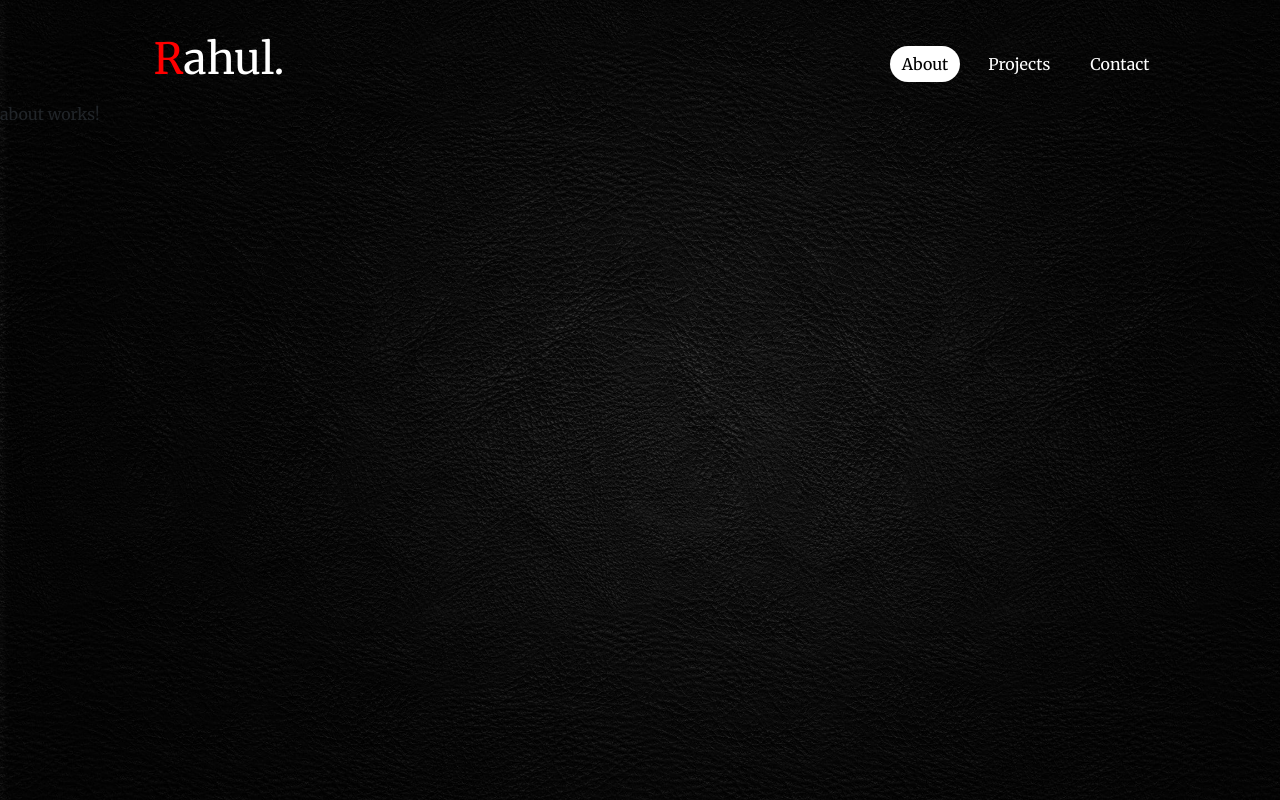
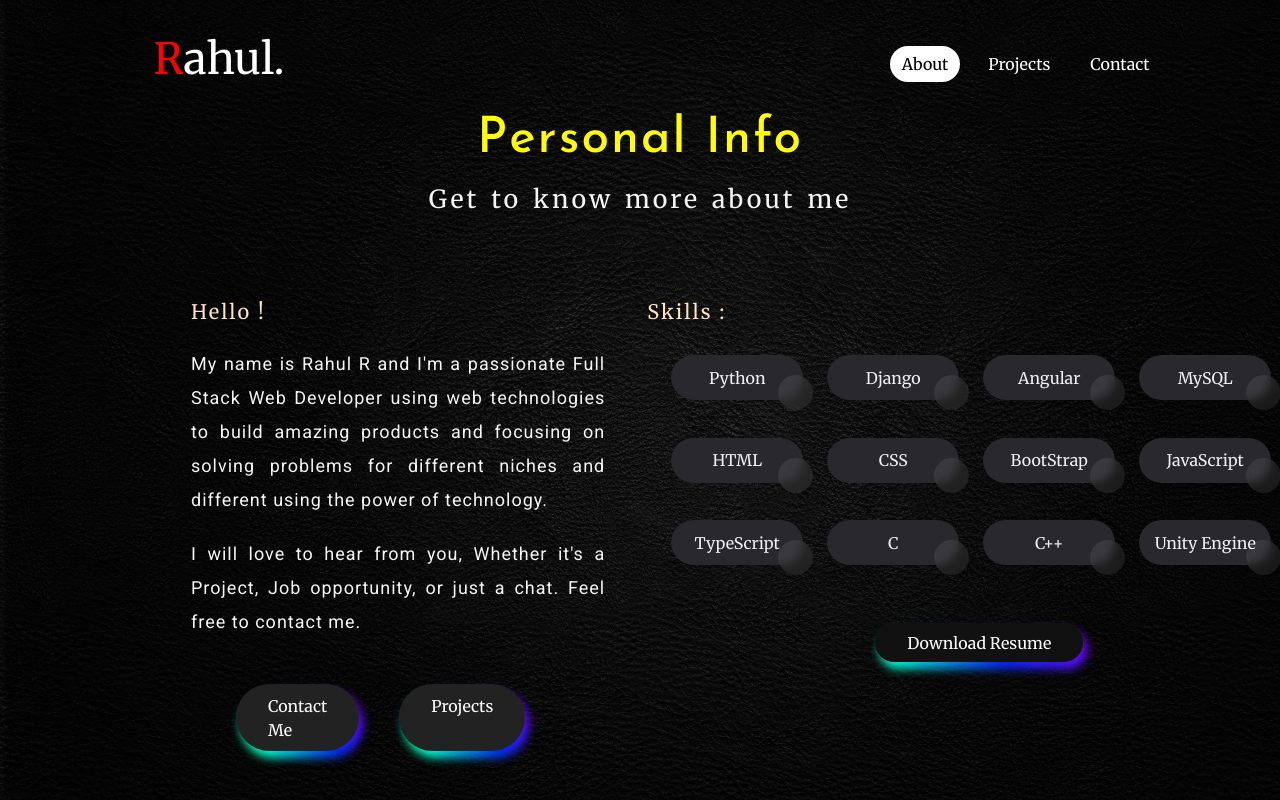
Before and after one commit to RahulR001/PortFolio-Using-Angular, an Angular app: page /about in a window 1280 px wide. Built offline with nearby package versions, Linux system fonts and the light colour scheme.

Commit message:
4th commit

```diff
--- a/src/app/about/about.component.css
+++ b/src/app/about/about.component.css
@@ -0,0 +1,223 @@
+@import url('https://fonts.googleapis.com/css2?family=Josefin+Sans:wght@500&display=swap');
+@import url('https://fonts.googleapis.com/css2?family=Roboto:wght@100;400&display=swap');
+
+#heading{
+    display: flex;
+    flex-direction: column;
+    justify-content: center;
+    align-items: center;
+}
+.heading {
+    color: yellow;
+    font-size: 50px;
+    margin: 0;
+    padding: 0;
+    letter-spacing: 2px;
+    font-family: 'Josefin Sans', sans-serif;
+}
+
+.sub-heading {
+    color: whitesmoke;
+    font-size: 25px;
+    margin-top: -20px;
+    padding: 0;
+    letter-spacing: 3px;
+    word-spacing: 3px;
+}
+.main_abt {
+    display: flex;
+    flex-direction: row;
+}
+
+.about_info {
+    color: whitesmoke;
+    text-align: justify;
+    padding-left: 191px;
+    padding-right: 42px;
+    padding-top: 63px;
+}
+
+.about_info p {
+    margin-top: 20px;
+    letter-spacing: 1px;
+    line-height: 34px;
+    font-family: 'Roboto', Arial, sans-serif;
+    font-size: 18px;
+}
+
+.head {
+    color: bisque;
+    letter-spacing: 2px;
+    margin-top: 20px;
+    text-align: left;
+    font-size: 20px;
+}
+
+.skills {
+    color: whitesmoke;
+    text-align: justify;
+
+    padding-top: 43px;
+}
+
+.skill_list {
+    padding-top: 12px;
+    display: flex;
+    flex-wrap: wrap;
+    align-items: baseline;
+}
+
+.skill_list p {
+    margin-left: 24px;
+}
+.contactbtn {
+    margin: 45px;
+    display: flex;
+    justify-content: center;
+
+}
+
+.contactbtn,a{
+    margin-right: 40px;
+}
+
+.resumebtn {
+    margin-top: 65px;
+    margin-left: 228px;
+    transition: 0.5s;
+}
+
+.resumebtn:hover{
+    transform: scale(1.05);
+
+}
+
+
+
+.button-8 {
+    text-decoration: none;
+    all: unset;
+    width: 92px;
+    height: 25px;
+    font-size: 16px;
+    background: transparent;
+    border-left: none;
+    position: relative;
+    color: #f0f0f0;
+
+    z-index: 1;
+    padding: 10px 20px;
+    display: flex;
+    align-items: center;
+    justify-content: center;
+    white-space: nowrap;
+    user-select: none;
+    -webkit-user-select: none;
+    touch-action: manipulation;
+}
+
+.button-8::after,
+.button-8::before {
+    content: '';
+    position: absolute;
+    bottom: 0;
+    right: 0;
+    z-index: -99999;
+    transition: all .4s;
+}
+
+.button-8::before {
+    transform: translate(0%, 0%);
+    width: 100%;
+    height: 100%;
+    background: #28282d;
+    border-radius: 1000px;
+}
+
+.button-8::after {
+    transform: translate(10px, 10px);
+    width: 35px;
+    height: 35px;
+    background: #ffffff15;
+    backdrop-filter: blur(5px);
+    -webkit-backdrop-filter: blur(5px);
+    border-radius: 500px;
+}
+
+.button-8:hover::before {
+    transform: translate(5%, 20%);
+    width: 110%;
+    height: 110%;
+}
+
+.button-8:hover::after {
+    border-radius: 1000px;
+    transform: translate(0, 0);
+    width: 100%;
+    height: 100%;
+    color: #ff00c8;
+}
+
+.button-8:active::after {
+    transition: 0s;
+    transform: translate(0, 5%);
+}
+
+.button-85 {
+    text-decoration: none;
+    padding: 0.6em 2em;
+    border: none;
+    outline: none;
+    color: rgb(255, 255, 255);
+    background: #111;
+    cursor: pointer;
+    position: relative;
+    z-index: 0;
+    border-radius: 1000px;
+    user-select: none;
+    -webkit-user-select: none;
+    touch-action: manipulation;
+}
+
+.button-85:before {
+    content: "";
+    background: linear-gradient(45deg, #ff0000, #ff7300, #fffb00, #48ff00, #00ffd5, #002bff, #7a00ff, #ff00c8, #ff0000);
+    position: absolute;
+    top: 7px;
+    left: 4px;
+    background-size: 400%;
+    z-index: -1;
+    filter: blur(5px);
+    -webkit-filter: blur(5px);
+    width: 100%;
+    height: 100%;
+    animation: glowing-button-85 20s linear infinite;
+    transition: opacity 0.3s ease-in-out;
+    border-radius: 1000px;
+}
+
+@keyframes glowing-button-85 {
+    0% {
+        background-position: 0 0;
+    }
+
+    50% {
+        background-position: 400% 0;
+    }
+
+    100% {
+        background-position: 0 0;
+    }
+}
+
+.button-85:after {
+    z-index: -1;
+    content: "";
+    position: absolute;
+    width: 100%;
+    height: 100%;
+    background: #222;
+    left: 0;
+    top: 0;
+    border-radius: 1000px;
+}
--- a/src/app/about/about.component.html
+++ b/src/app/about/about.component.html
@@ -1 +1,52 @@
-<p>about works!</p>
+
+<div id="heading">
+    <p class="heading">Personal Info</p><br>
+    <p class="sub-heading">Get to know more about me</p>
+</div>
+<div class="main_abt">
+    <div class="about_info container">
+        <span class="head">Hello !</span>
+        <p>My name is Rahul R and I'm a passionate Full Stack Web Developer using web technologies to build amazing
+            products and
+            focusing on solving problems for different niches and different using the power of technology.
+        </p>
+        <p>
+            I will love to hear from you, Whether it's a Project, Job opportunity, or just a chat. Feel free to contact
+            me.
+        </p>
+        <div class="contactbtn">
+            <a class="button-85" routerLink="/contact">
+                Contact Me
+            </a>
+            <a class="button-85" routerLink="/project">
+                Projects
+            </a>
+        </div>
+
+    </div>
+    <div class="skills ">
+        <p class="head">Skills :</p>
+
+        <div class="skill_list ">
+
+            <p class="button-8">Python</p>
+            <p class="button-8">Django</p>
+            <p class="button-8">Angular</p>
+            <p class="button-8">MySQL</p><br><br><br>
+            <p class="button-8">HTML</p>
+            <p class="button-8">CSS</p>
+            <p class="button-8">BootStrap</p>
+            <p class="button-8">JavaScript</p><br><br><br>
+            <p class="button-8">TypeScript</p>
+            <p class="button-8"> C </p>
+            <p class="button-8">C++</p>
+            <p class="button-8">Unity Engine</p>
+
+        </div>
+        <div class="resumebtn">
+            <a class="button-85" href="#">
+                Download Resume
+            </a>
+        </div>
+    </div>
+</div>
--- a/src/app/animations.ts
+++ b/src/app/animations.ts
@@ -3,12 +3,12 @@ import { trigger, state,style, animate, transition, keyframes } from "@angular/a
 export const profilein=trigger('profilein', [
     state('void', style({
         opacity: 0,
-        transform:'translatex(100px)'
+        transform:'translatex(200px)'
     })),
     state('*', style({
         opacity: 1,
     })),
-    transition('void=>*', [
+    transition('void<=>*', [
         animate('1s')
     ])
 ])
@@ -21,7 +21,7 @@ export const slidein1 = trigger('slidein1', [
     state('*', style({
         opacity:1,
     })),
-    transition('void=>*', [
+    transition('void<=>*', [
         animate('0.5s')
     ])
 ])
@@ -34,7 +34,7 @@ export const slidein2 = trigger('slidein2', [
     state('*', style({
         opacity:1,
     })),
-    transition('void=>*', [
+    transition('void<=>*', [
         animate('0.7s')
     ])
 ])
@@ -43,7 +43,26 @@ export const slidein3 = trigger('slidein3', [
     state('void', style({
          transform:'translatex(-100%)'
     })),
-    transition('void=>*', [
+    transition('void<=>*', [
         animate('.9s')
     ])
 ])
+export const slideup = trigger('slideup', [
+    state('void', style({
+        opacity:0,
+        transform:'translatey(100px)'
+    })),
+    transition('void<=>*', [
+        animate('1s', )
+    ])
+])
+
+export const viewin = trigger('viewin', [
+    state('void', style({
+        opacity:0
+    })),
+    state('*', style({
+        opacity:1
+    })),
+    transition('void=>*',animate('2s'))
+])
--- a/src/app/home/home.component.css
+++ b/src/app/home/home.component.css
@@ -4,17 +4,7 @@
     color: white;
     font-size: 45px;
 }
-a {
-    text-decoration: none;
-    color: #ffffff;
-    transition: 0.5s;
-}
 
-a:hover {
-    color: #ffffff;
-    transform: scale(1.1);
-    transition: 0.5s;
-}
 .h {
     color: red;
     font-size: 45px;
@@ -50,7 +40,7 @@ a:hover {
     color: white;
 }
 
-.piccontainer {
+.homeContainer {
     display: flex;
     justify-content: center;
     text-align: end;
@@ -70,8 +60,13 @@ a:hover {
     border: 3px solid;
     margin-top: 125px;
     margin-right: -86px;
+    transition: .5s;
 }
 
+.pic:hover{
+    transform: scale(1.1);
+    transition: .5s;
+}
 .textcontainer {
     margin-top: 196px;
     margin-right: 360px;
@@ -86,6 +81,7 @@ a:hover {
 }
 
 .button-85 {
+    text-decoration: none;
     padding: 0.6em 2em;
     border: none;
     outline: none;
@@ -104,14 +100,14 @@ a:hover {
     content: "";
     background: linear-gradient(45deg, #ff0000, #ff7300, #fffb00, #48ff00, #00ffd5, #002bff, #7a00ff, #ff00c8, #ff0000);
     position: absolute;
-    top: 3px;
+    top: 7px;
     left: 4px;
     background-size: 400%;
     z-index: -1;
     filter: blur(5px);
     -webkit-filter: blur(5px);
-    width: calc(100% + -7px);
-    height: calc(100% + -7px);
+    width: 100%;
+    height: 100%;
     animation: glowing-button-85 20s linear infinite;
     transition: opacity 0.3s ease-in-out;
     border-radius: 1000px;
--- a/src/app/home/home.component.html
+++ b/src/app/home/home.component.html
@@ -1,4 +1,4 @@
-<div  class=" piccontainer">
+<div  class=" homeContainer">
     <div class="textcontainer">
         <h1  class="h1text">
             <p @slidein1>Hi There,</p>
@@ -9,12 +9,12 @@
             I Am into Full stack &nbsp; <b class="w">Development !</b>
         </h3>
 
-        <div class="aboutbtn">
-            <a class="button-85" href="">
+        <div @viewin class="aboutbtn">
+            <a class="button-85" routerLink="about">
                 About Me
             </a>
         </div>
-        <div class="social">
+        <div @slideup class="social">
             <a href="https://github.com/RahulR001" target="_blank"><img class="a" style="border-radius: 1000px;"
                     src="../../assets/img/gh.png" width="25%"></a>
             <a href="https://www.facebook.com/rahulsquads" target="_blank"><img style="border-radius: 1000px;"
@@ -28,7 +28,6 @@
         </div>
     </div>
 
-
-        <img class="" @profilein class="pic" src="../../assets/img/Rahul.png" alt="Rahul">
+        <img @profilein class="pic" src="../../assets/img/Rahul.png" alt="Rahul">
 
 </div>
--- a/src/styles.css
+++ b/src/styles.css
@@ -13,3 +13,13 @@ body {
     background-repeat: repeat-y;
     overflow: hidden;
 }
+a {
+    color: #ffffff;
+    transition: 0.5s;
+}
+
+a:hover {
+    color: #ffffff;
+    transform: scale(1.1);
+
+}
```
Also changed, not shown: src/app/home/home.component.ts (+5 -3 lines).
